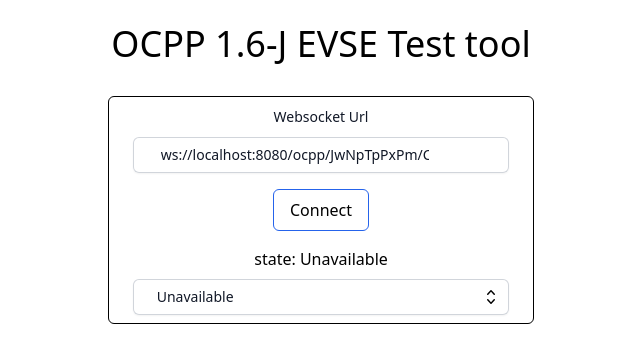
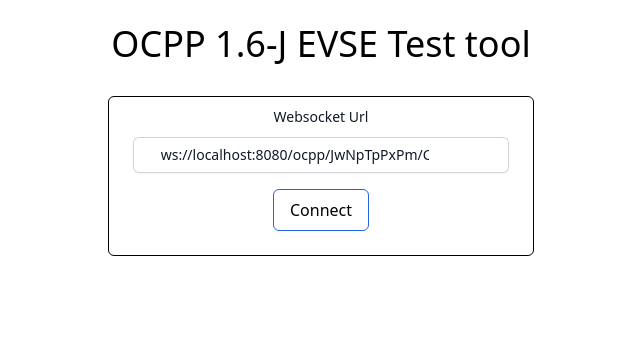
Before and after one commit to Nasar165/ocpp-evse, a Next.js app: page / in a window 1280 px wide. Shown: the top 362 px of the page, without its empty margins (319-959 px from the left). Built offline with nearby package versions, Linux system fonts and the light colour scheme.

Commit message:
hide to prevent errors

```diff
--- a/app/components/evse.tsx
+++ b/app/components/evse.tsx
@@ -75,10 +75,12 @@ export default function Evse() {
           onMessage={onMessage}
           online={online}
         />
-        <StatusNotificationUI
-          state={socket[0].State}
-          changeState={changeState}
-        />
+        {online ? (
+          <StatusNotificationUI
+            state={socket[0].State}
+            changeState={changeState}
+          />
+        ) : null}
       </div>
 
       <div className={online ? '' : 'hidden'}>
```
